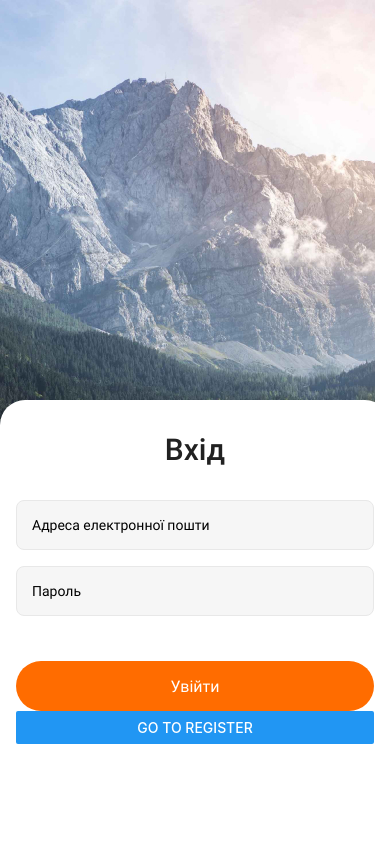
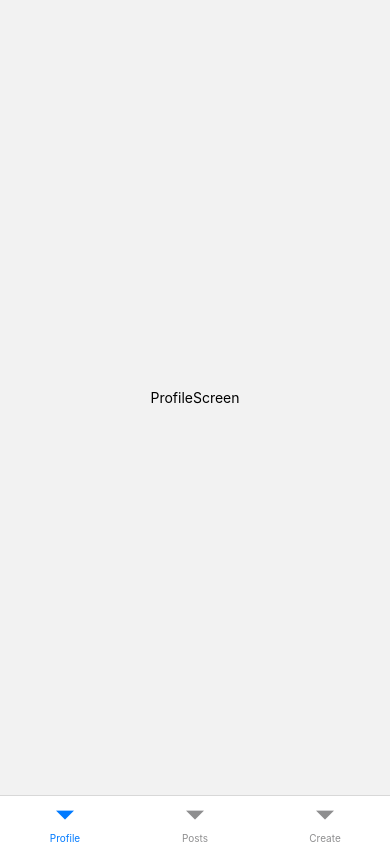
Before and after one commit to skif6623/react-native-test, a React Native app: screen /Login in a window 390 px wide. Built offline with nearby package versions, Linux system fonts and the light colour scheme.

Commit message:
created bottom-tabs

```diff
--- a/App.jsx
+++ b/App.jsx
@@ -2,15 +2,20 @@ import React, { useState, useCallback } from 'react';
 import { useFonts } from 'expo-font';
 
 import { createStackNavigator } from '@react-navigation/stack';
+import { NavigationContainer } from '@react-navigation/native';
+import { createBottomTabNavigator } from '@react-navigation/bottom-tabs';
 
 import LoginScreen from './screens/auth/LoginScreen';
 import RegistrationScreen from './screens/auth/RegistrationScreen';
-import { NavigationContainer } from '@react-navigation/native';
+import ProfileScreen from './screens/mainScreen/ProfileScreen';
+import CreateScreen from './screens/mainScreen/CreateScreen';
+import PostsScreen from './screens/mainScreen/PostsScreen';
 
 // import * as SplashScreen from "expo-splash-screen";
 // SplashScreen.preventAutoHideAsync();
 
 const AuthStack = createStackNavigator();
+const MainTab = createBottomTabNavigator();
 
 const App = () => {
   const [fontsLoaded] = useFonts({
@@ -31,6 +36,25 @@ const App = () => {
   return (
     <>
       <NavigationContainer>
+        <MainTab.Navigator>
+          <MainTab.Screen
+            name="Profile"
+            component={ProfileScreen}
+            options={{ headerShown: false }}
+          />
+          <MainTab.Screen
+            name="Posts"
+            component={PostsScreen}
+            options={{ headerShown: false }}
+          />
+          <MainTab.Screen
+            name="Create"
+            component={CreateScreen}
+            options={{ headerShown: false }}
+          />
+        </MainTab.Navigator>
+      </NavigationContainer>
+      {/* <NavigationContainer>
         <AuthStack.Navigator>
           <AuthStack.Screen
             name="Login"
@@ -43,7 +67,7 @@ const App = () => {
             options={{ headerShown: false }}
           />
         </AuthStack.Navigator>
-      </NavigationContainer>
+      </NavigationContainer> */}
     </>
   );
 };
--- a/package.json
+++ b/package.json
@@ -10,6 +10,7 @@
   },
   "dependencies": {
     "@react-native-community/masked-view": "^0.1.11",
+    "@react-navigation/bottom-tabs": "^6.5.2",
     "@react-navigation/native": "^6.1.1",
     "@react-navigation/stack": "^6.3.10",
     "expo": "~47.0.9",
@@ -20,7 +21,7 @@
     "react-native": "0.70.5",
     "react-native-gesture-handler": "~2.8.0",
     "react-native-reanimated": "~2.12.0",
-    "react-native-safe-area-context": "4.4.1",
+    "react-native-safe-area-context": "^4.4.1",
     "react-native-screens": "~3.18.0"
   },
   "devDependencies": {
--- a/screens/auth/LoginScreen.jsx
+++ b/screens/auth/LoginScreen.jsx
@@ -79,10 +79,14 @@ const LoginScreen = ({ navigation }) => {
                 >
                   <Text style={styles.buttonTitle}>Увійти</Text>
                 </TouchableOpacity>
-                <Button
-                  title="Go to register"
+                <TouchableOpacity
+                  style={{ marginTop: 16 }}
                   onPress={() => navigation.navigate('Registration')}
-                />
+                >
+                  <Text style={styles.navLinkTitle} activeOpacity={0.9}>
+                    Немає аккаунта? Зареєструватися
+                  </Text>
+                </TouchableOpacity>
               </View>
             </View>
           </KeyboardAvoidingView>
@@ -144,6 +148,13 @@ const styles = StyleSheet.create({
     textAlign: 'center',
     color: '#fff',
   },
+  navLinkTitle: {
+    fontFamily: 'Roboto-Regular',
+    fontSize: 16,
+    lineHeight: 19,
+    color: '#1e44c2',
+    textAlign: 'center',
+  },
 });
 
 export default LoginScreen;
--- a/screens/auth/RegistrationScreen.jsx
+++ b/screens/auth/RegistrationScreen.jsx
@@ -95,13 +95,17 @@ const RegistrationScreen = ({ navigation }) => {
                 >
                   <Text style={styles.buttonTitle}>Зареєструватися</Text>
                 </TouchableOpacity>
+                <TouchableOpacity
+                  style={{ marginTop: 16 }}
+                  onPress={() => navigation.navigate('Login')}
+                >
+                  <Text style={styles.navLinkTitle} activeOpacity={0.9}>
+                    Вже існує аккаунт? Увійти
+                  </Text>
+                </TouchableOpacity>
               </View>
             </View>
           </KeyboardAvoidingView>
-          <Button
-            title="Go to login"
-            onPress={() => navigation.navigate('Login')}
-          />
         </ImageBackground>
       </View>
     </TouchableWithoutFeedback>
@@ -160,6 +164,13 @@ const styles = StyleSheet.create({
     textAlign: 'center',
     color: '#fff',
   },
+  navLinkTitle: {
+    fontFamily: 'Roboto-Regular',
+    fontSize: 16,
+    lineHeight: 19,
+    color: '#1e44c2',
+    textAlign: 'center',
+  },
 });
 
 export default RegistrationScreen;
--- /dev/null
+++ b/screens/mainScreen/CreateScreen.jsx
@@ -0,0 +1,20 @@
+import React from 'react';
+import { View, Text, StyleSheet } from 'react-native';
+
+const CreateScreen = () => {
+  return (
+    <View style={styles.container}>
+      <Text>CreateScreen</Text>
+    </View>
+  );
+};
+
+const styles = StyleSheet.create({
+  container: {
+    flex: 1,
+    justifyContent: 'center',
+    alignItems: 'center',
+  },
+});
+
+export default CreateScreen;
--- /dev/null
+++ b/screens/mainScreen/PostsScreen.jsx
@@ -0,0 +1,20 @@
+import React from 'react';
+import { View, Text, StyleSheet } from 'react-native';
+
+const PostsScreen = () => {
+  return (
+    <View style={styles.container}>
+      <Text>PostsScreen</Text>
+    </View>
+  );
+};
+
+const styles = StyleSheet.create({
+  container: {
+    flex: 1,
+    justifyContent: 'center',
+    alignItems: 'center',
+  },
+});
+
+export default PostsScreen;
--- /dev/null
+++ b/screens/mainScreen/ProfileScreen.jsx
@@ -0,0 +1,20 @@
+import React from 'react';
+import { View, Text, StyleSheet } from 'react-native';
+
+const ProfileScreen = () => {
+  return (
+    <View style={styles.container}>
+      <Text>ProfileScreen</Text>
+    </View>
+  );
+};
+
+const styles = StyleSheet.create({
+  container: {
+    flex: 1,
+    justifyContent: 'center',
+    alignItems: 'center',
+  },
+});
+
+export default ProfileScreen;
```
Also changed, not shown: 1 other file (tests, documents, lock files or other folders).
